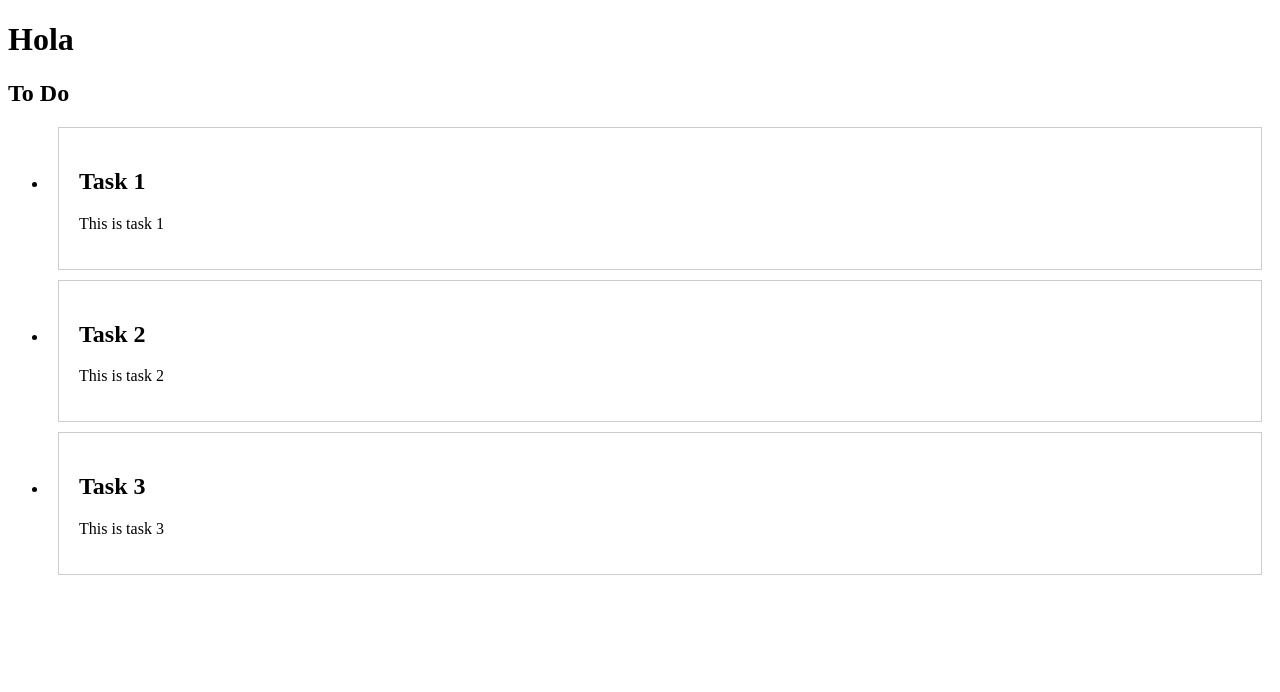
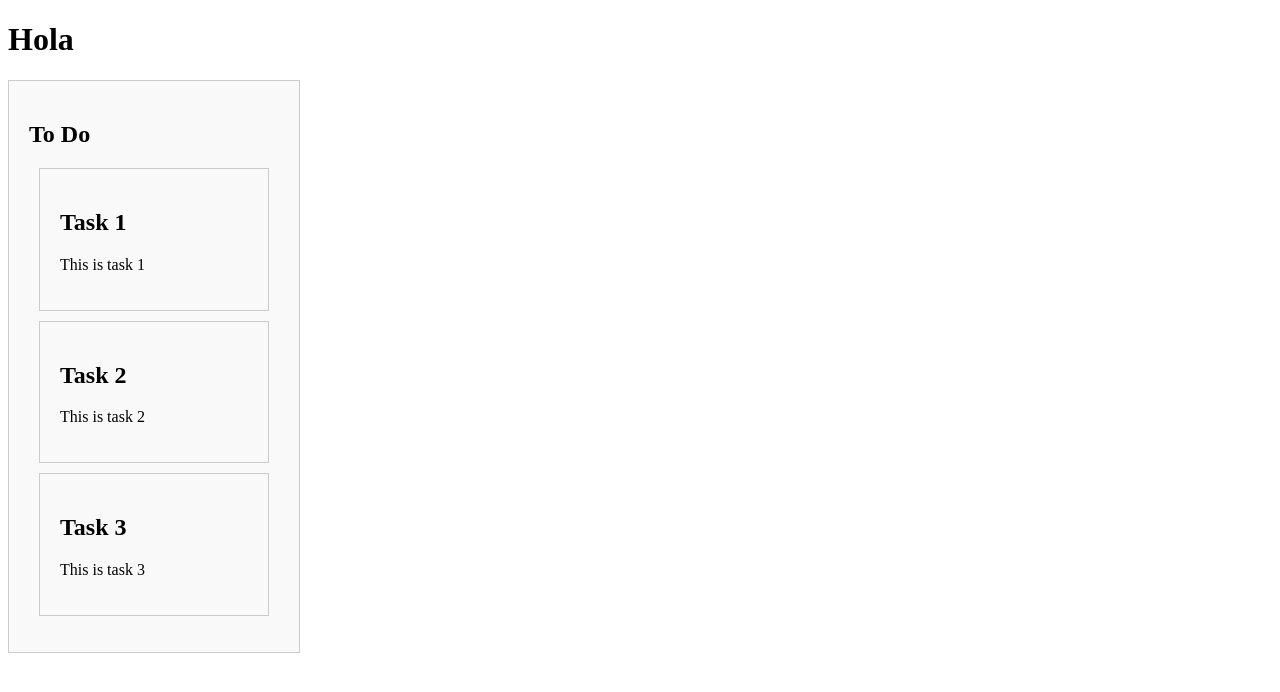
Before and after one commit to NestoJosa/kanban-board-v3, a Vue app: page / in a window 1280 px wide. Shown: the top 692 px of the page. Built offline with nearby package versions, Linux system fonts and the light colour scheme.

Commit message:
Add basic styles to StatusColumn

```diff
--- a/src/components/StatusColumn.vue
+++ b/src/components/StatusColumn.vue
@@ -17,4 +17,21 @@ defineProps<{
 }>()
 </script>
 
-<style scoped></style>
+<style scoped>
+.status-column {
+  border: 1px solid #ccc;
+  padding: 20px;
+  background-color: #f9f9f9;
+  width: 250px;
+  margin-right: 20px;
+}
+
+.status-column h2 {
+  margin-bottom: 20px;
+}
+
+.status-column ul {
+  list-style-type: none;
+  padding: 0;
+}
+</style>
```
